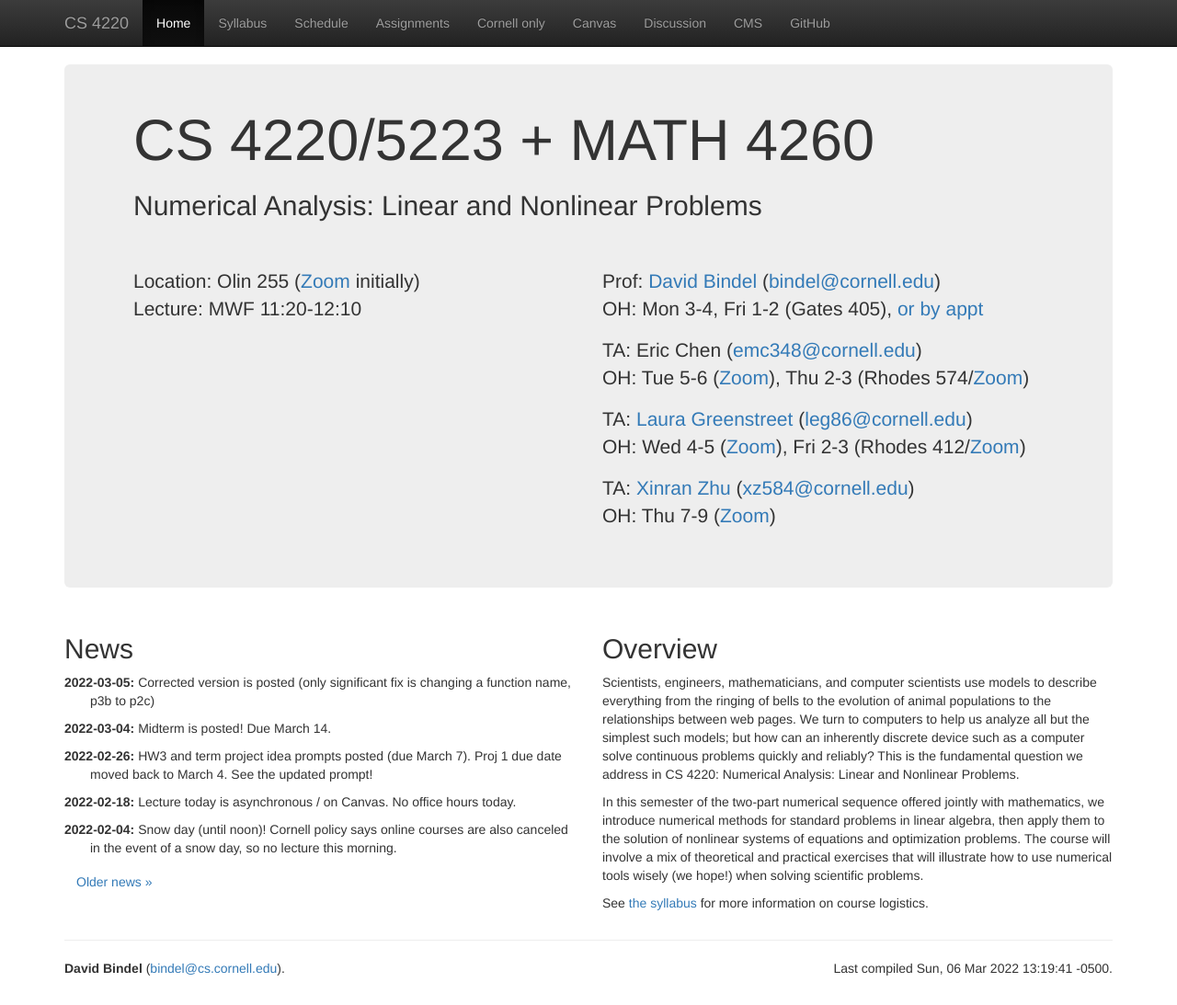
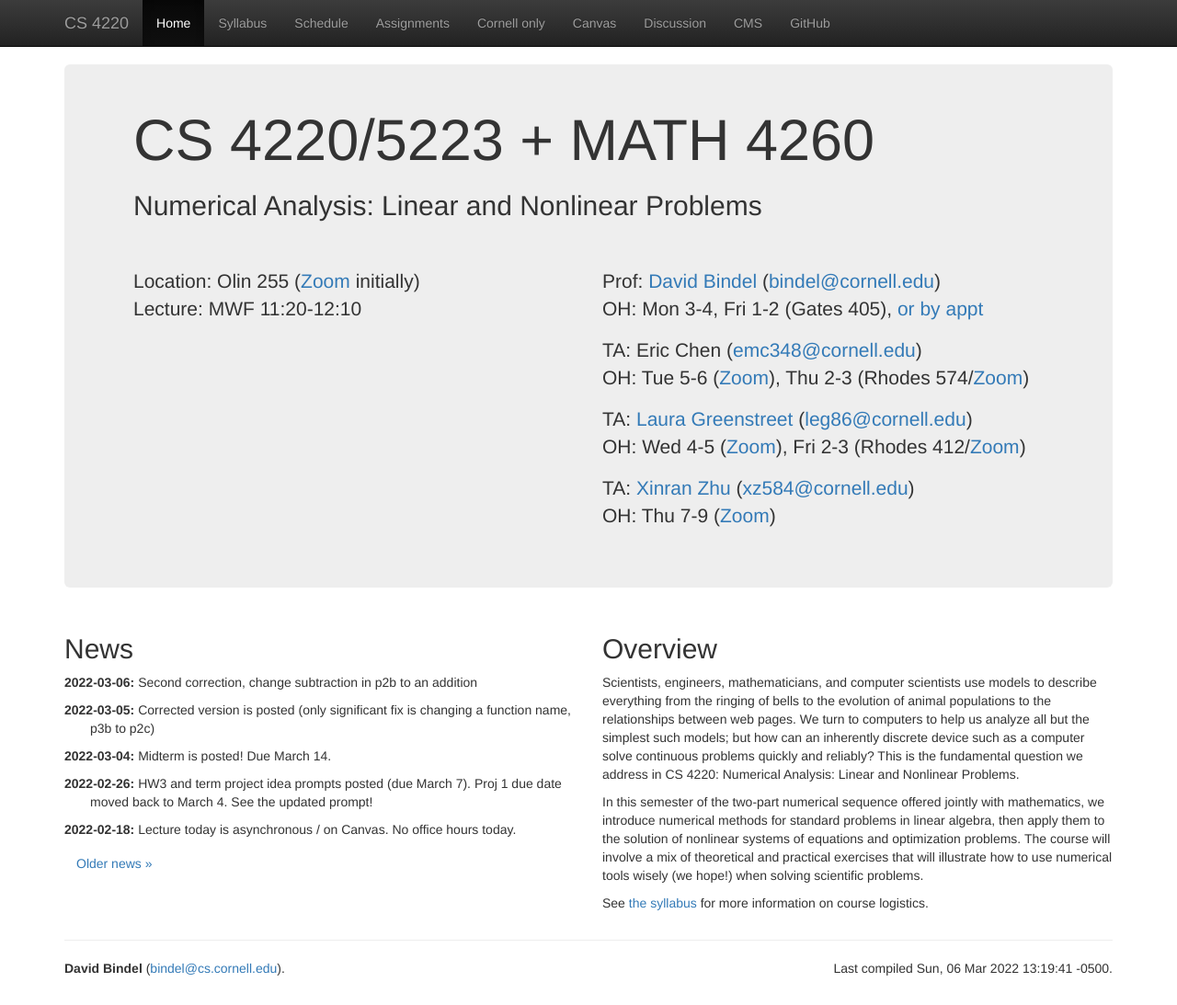
Before and after one commit to dbindel/cs4220-s22, a Jekyll site: the page built from web/index.html, in a window 1280 px wide and 1093 px high. Shown: the whole window at 92% size. Built offline with Jekyll 4.4.1, drawn with Linux system fonts in a browser that asks for light colours; nearby versions of some CDN libraries.

Commit message:
News re correction.

```diff
--- a/web/_data/news.yml
+++ b/web/_data/news.yml
@@ -25,3 +25,6 @@
 -
   date: 2022-03-05
   text: Corrected version is posted (only significant fix is changing a function name, p3b to p2c)
+-
+  date: 2022-03-06
+  text: Second correction, change subtraction in p2b to an addition
```
